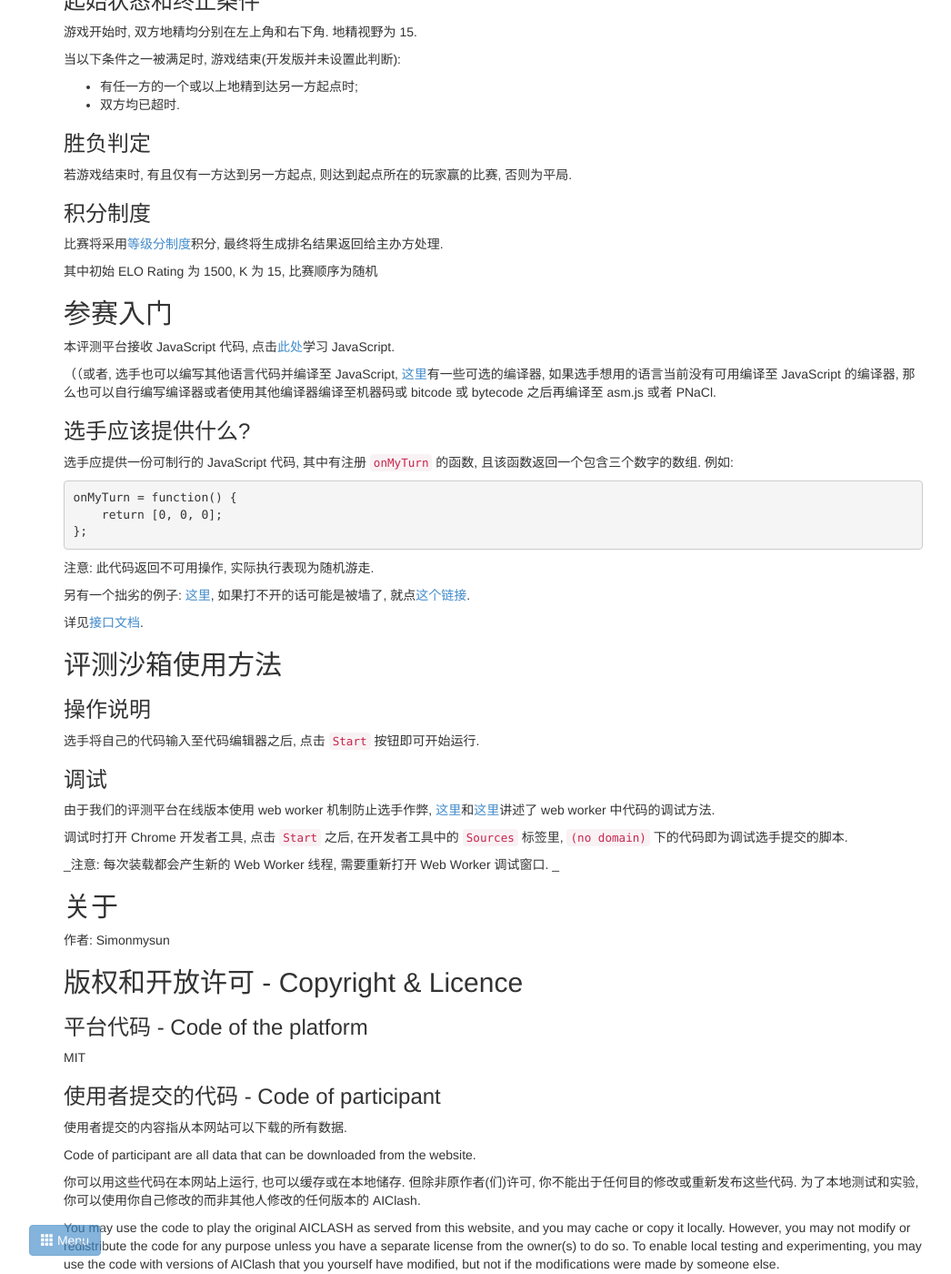
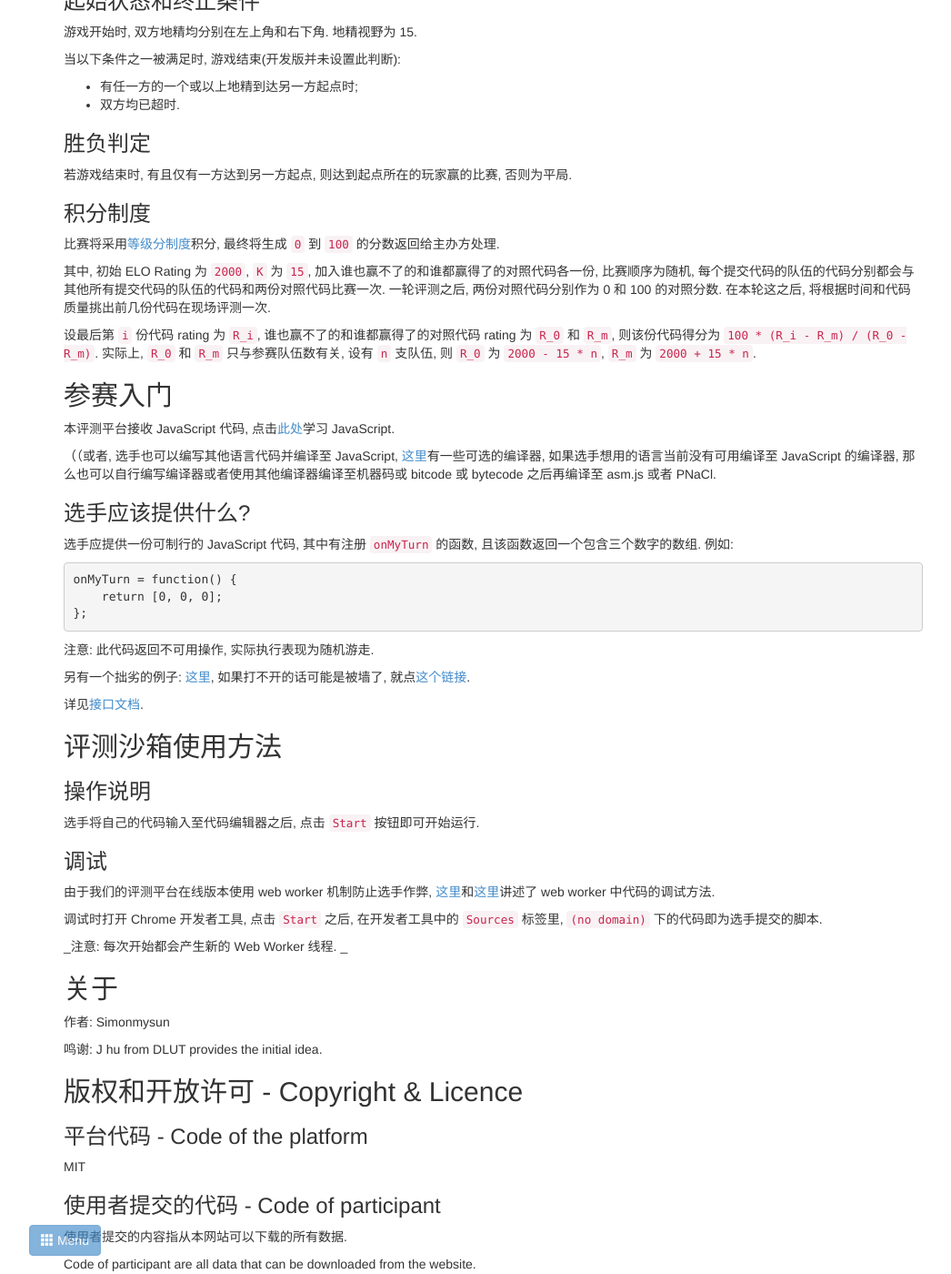
Before and after one commit to simonmysun/AICLASH, a Jekyll site: the page built from intro/index.md, in a window 1280 px wide and 1400 px high, scrolled down 1728 px. Shown: the whole window at 91% size, without its empty margins (0-1046 px from the left). Built offline with Jekyll 4.4.1, drawn with Linux system fonts in a browser that asks for light colours; some of the changed text lies outside the part shown.

Commit message:
new rule, time limit optimized

```diff
--- a/assets/js/main.js
+++ b/assets/js/main.js
@@ -38,7 +38,7 @@ requirejs([], function() {
             });
             $('#btn-run').click(function() {
                 if(game.wait == 0) {
-                    console.log(new Date());
+                    //console.log(new Date());
                     if(game.running === 0) {
                         game.setScript(0, editors[0].getValue());
                         game.setScript(1, editors[1].getValue());
--- a/intro/index.md
+++ b/intro/index.md
@@ -15,7 +15,7 @@ title: AIClash 评测平台介绍
 
 ### 地图
 
-游戏地图为一个 `100 × 75` 的格子网络. 每个格子(cell)与其上, 下, 左, 右可以有连接, 其中处在边界上的格子在边界外方向上无连接. 地图由随机的 Kruskal 算法生成, 源码见[此处]({{ site.baseurl }}/assets/js/lib/map.js).
+游戏地图为一个 `100 × 75` 的格子网络. 每个格子(cell)与其上, 下, 左, 右可以有连接, 其中处在边界上的格子在边界外方向上无连接. 地图由在随机的 Kruskal 算法基础上, 额外随机打通一些边而成, 源码见[此处]({{ site.baseurl }}/assets/js/lib/map.js).
 
 在游戏中连接状态用一个数字表示.
 设 `c` 为一个格子:
@@ -85,9 +85,11 @@ title: AIClash 评测平台介绍
 
 ### 积分制度
 
-比赛将采用[等级分制度](http://en.wikipedia.org/wiki/Elo_rating_system)积分, 最终将生成排名结果返回给主办方处理.
+比赛将采用[等级分制度](http://en.wikipedia.org/wiki/Elo_rating_system)积分, 最终将生成 `0` 到 `100` 的分数返回给主办方处理.
 
-其中初始 ELO Rating 为 1500, K 为 15, 比赛顺序为随机
+其中, 初始 ELO Rating 为 `2000`, `K` 为 `15`, 加入谁也赢不了的和谁都赢得了的对照代码各一份, 比赛顺序为随机, 每个提交代码的队伍的代码分别都会与其他所有提交代码的队伍的代码和两份对照代码比赛一次. 一轮评测之后, 两份对照代码分别作为 0 和 100 的对照分数. 在本轮这之后, 将根据时间和代码质量挑出前几份代码在现场评测一次.
+
+设最后第 `i` 份代码 rating 为 `R_i`, 谁也赢不了的和谁都赢得了的对照代码 rating 为 `R_0` 和 `R_m`, 则该份代码得分为 `100 * (R_i - R_m) / (R_0 - R_m)`. 实际上, `R_0` 和 `R_m` 只与参赛队伍数有关, 设有 `n` 支队伍, 则 `R_0` 为 `2000 - 15 * n`, `R_m` 为 `2000 + 15 * n`.
 
 ## 参赛入门
 
@@ -119,15 +121,15 @@ title: AIClash 评测平台介绍
 
 由于我们的评测平台在线版本使用 web worker 机制防止选手作弊, [这里](http://www.nczonline.net/blog/2009/08/25/web-workers-errors-and-debugging/)和[这里](http://blog.csdn.net/donghao526/article/details/9664701)讲述了 web worker 中代码的调试方法.
 
-调试时打开 Chrome 开发者工具, 点击 `Start` 之后, 在开发者工具中的 `Sources` 标签里, `(no domain)` 下的代码即为调试选手提交的脚本.
+调试时打开 Chrome 开发者工具, 点击 `Start` 之后, 在开发者工具中的 `Sources` 标签里, `(no domain)` 下的代码即为选手提交的脚本.
 
-_注意: 每次装载都会产生新的 Web Worker 线程, 需要重新打开 Web Worker 调试窗口. _
+_注意: 每次开始都会产生新的 Web Worker 线程. _
 
 ## 关于
 
 作者: Simonmysun
 
-<!--鸣谢: Friends-->
+鸣谢: J hu from DLUT provides the initial idea.
 
 ## 版权和开放许可 - Copyright & Licence
 
```
Also changed, not shown: assets/js/lib/worker.js (+20 -0 lines), assets/js/lib/game.main.js, assets/js/lib/game.worker.js.
